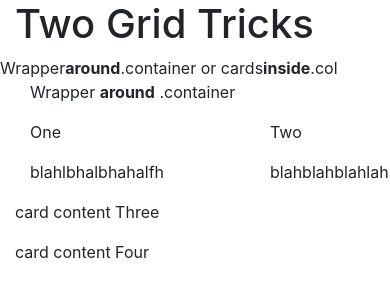
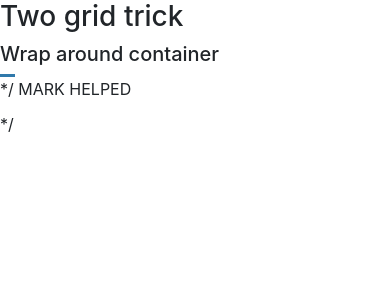
Before and after one commit to CaitlinBrooks/bcw-two-grid, a plain HTML site: page index.html in a window 390 px wide. Shown: the top 298 px of the page. Drawn offline with nearby package versions, Linux system fonts and the light colour scheme.

Commit message:
mentor help

```diff
--- a/index.html
+++ b/index.html
@@ -7,50 +7,61 @@
   <meta http-equiv="X-UA-Compatible" content="ie=edge">
   <title>Two Grid Challenge</title>
   <link rel="stylesheet" href="https://stackpath.bootstrapcdn.com/bootstrap/4.1.3/css/bootstrap.min.css">
+  <link rel="stylesheet" href="assets/style.css">
 </head>
 
 <body>
-  <div class="bg-blue">
-    <div class="container-fluid">
-      <div class="row header">
-        <div class="col-sm-4 offset-sm-4">
-          <h1>Two Grid Tricks</h1>
-          <div class="row content">Wrapper
-              <strong>around</strong> .container or cards
-              <strong>inside</strong> .col</p>
-          </div>
-            <div class="col-sm-9">
-              <p>Wrapper
-                <strong>around</strong> .container</p>
-              <div class="row">
-                <div class="col-8 col-sm-6">
-                  <p>One</p>
-                  <p>blahlbhalbhahalfh</p>
-                </div>
-                <div class="col-4 col-sm-6">
-                  <p>Two</p>
-                  <p>blahblahblahlahbla</p>
-                </div>
-              </div>
+      <div class="containter-fluid">
+          <div class="row">
+            <div class="col">
+              <h3>Two grid trick</h3>
+              <h5>Wrap around container</h5>
             </div>
           </div>
-          <div class="container">
-            <div class="row cards">
-              <div class="col-xs-12 col-md-6">
-                <div class="card-white3">
-                  <p>card content Three</p>
-                </div>
+          <div class="row">
+            <div class="bg-blue">
+            <div class="col-12"></div>
+            <div class="col-6"></div>
+            <div class="col-6"></div>
+          </div>
+          <div class="row">
+            <div class="col-12">
+              <div class="row">
+                <!-- col with offset -->
               </div>
-              <div class="col-xs-12 col-md-6">
-                <div class="card-white4">
-                  <p>card content Four</p>
-                </div>
+              <div class="row">
+                <!-- 2 cols with ofsets -->
               </div>
             </div>
           </div>
         </div>
-    </div>
-  </div>
 </body>
 
 </html>
+
+
+*/ MARK HELPED
+<div class="containter">
+    <div class="row">
+      <div class="col">
+        <h3></h3>
+        <h5></h5>
+      </div>
+    </div>
+    <div class="row">
+      <div class="col-12"></div>
+      <div class="col-6"></div>
+      <div class="col-6"></div>
+    </div>
+    <div class="row">
+      <div class="col-12">
+        <div class="row">
+          <!-- col with offset -->
+        </div>
+        <div class="row">
+          <!-- 2 cols with ofsets -->
+        </div>
+      </div>
+    </div>
+  </div>
+*/
```
